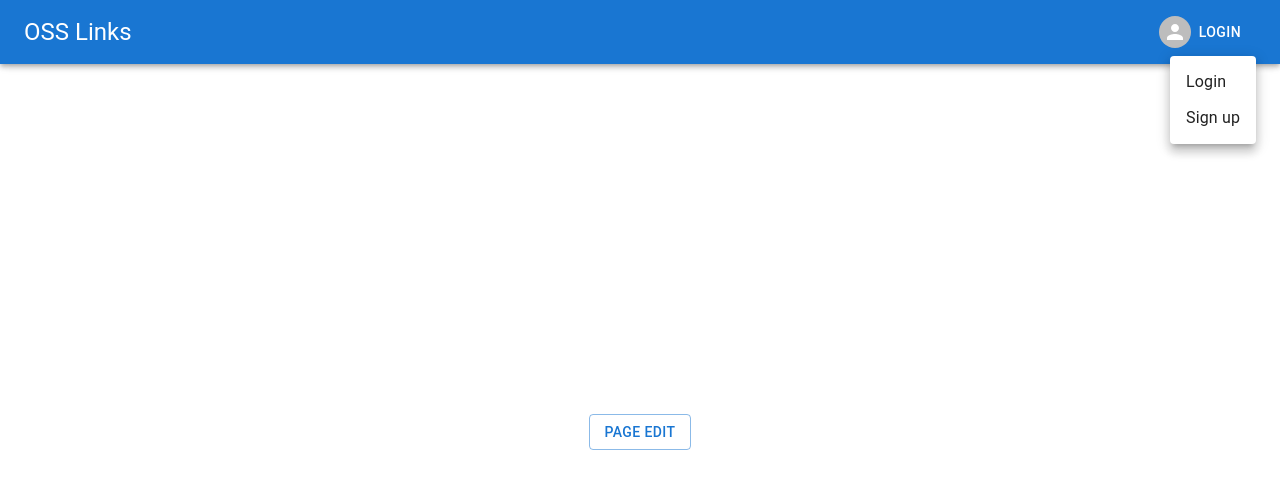
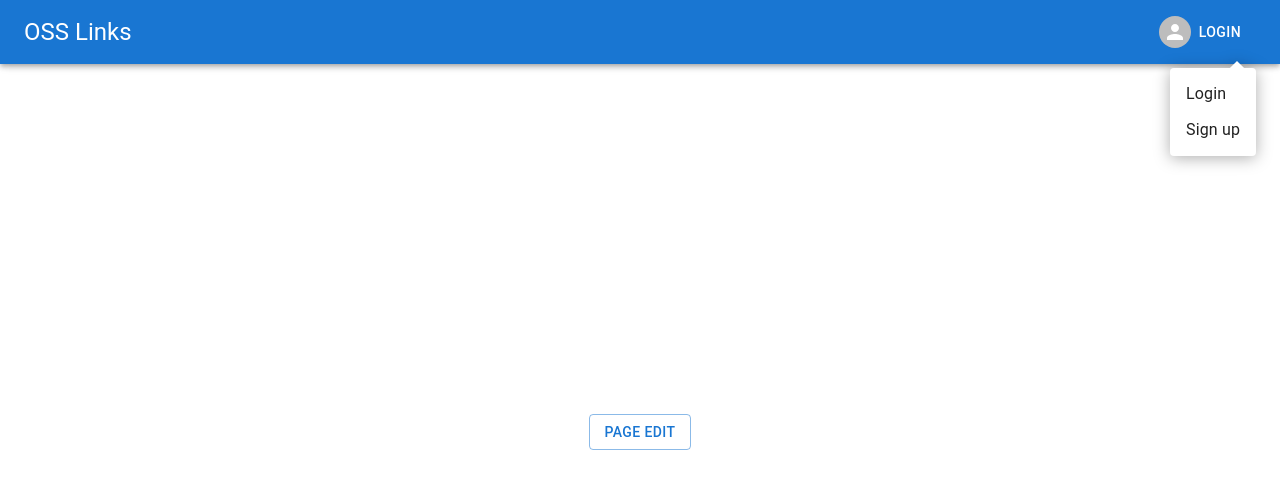
Before and after one commit to murilosr/oss-links, a Next.js app in the folder oss-links-nextjs/: page / in a window 1280 px wide. Both pictures are taken after a click on the button "LOGIN". Shown: the top 488 px of the page. Built offline with nearby package versions, Linux system fonts and the light colour scheme.

Commit message:
feat(nextjs): Optimizations using memos

```diff
--- a/oss-links-nextjs/src/components/AppBar/index.tsx
+++ b/oss-links-nextjs/src/components/AppBar/index.tsx
@@ -11,7 +11,7 @@ import Avatar from '@mui/material/Avatar'
 import Link from 'next/link'
 
 
-export default function AppBar() {
+const AppBar = () => {
 
     const [anchorElMenu, setAnchorElMenu] = React.useState<null | HTMLElement>(null);
     const isOpen = Boolean(anchorElMenu);
@@ -26,32 +26,54 @@ export default function AppBar() {
         <MUIAppBar position="fixed" color="primary">
             <Toolbar>
                 <Box className="flex w-full">
-                    <Link className='flex flex-col justify-center' href={"/"}>
+                    {React.useMemo(() => (<Link className='flex flex-col justify-center' href={"/"}>
                         <Typography variant="h5">
                             OSS Links
                         </Typography>
-                    </Link>
+                    </Link>), [])}
                     <Button
-                        startIcon={(<Avatar sx={{width: 32, height: 32}}/>)} className="ml-auto border-none py-2 flex"
+                        startIcon={(<Avatar sx={{ width: 32, height: 32 }} />)} className="ml-auto border-none py-2 flex"
                         variant="outlined" color="inherit"
                         onClick={openMenu}>
                         Login
                     </Button>
                     <Menu id="appbar-menu" anchorEl={anchorElMenu} open={isOpen} onClose={closeMenu}
-                        className="w-full"
-                        anchorOrigin={{
-                            vertical: "bottom",
-                            horizontal: "right",
+                        PaperProps={{
+                            elevation: 0,
+                            sx: {
+                                overflow: 'visible',
+                                filter: 'drop-shadow(0px 2px 8px rgba(0,0,0,0.32))',
+                                mt: 1.5,
+                                '& .MuiAvatar-root': {
+                                    width: 32,
+                                    height: 32,
+                                    ml: -0.5,
+                                    mr: 1,
+                                },
+                                '&:before': {
+                                    content: '""',
+                                    display: 'block',
+                                    position: 'absolute',
+                                    top: 0,
+                                    right: 14,
+                                    width: 10,
+                                    height: 10,
+                                    bgcolor: 'background.paper',
+                                    transform: 'translateY(-50%) rotate(45deg)',
+                                    zIndex: 0,
+                                },
+                            },
                         }}
-                        transformOrigin={{
-                            vertical: "top",
-                            horizontal: "right",
-                        }}>
+                        transformOrigin={{ horizontal: 'right', vertical: 'top' }}
+                        anchorOrigin={{ horizontal: 'right', vertical: 'bottom' }}
+                        >
                         <MenuItem>Login</MenuItem>
-                        <MenuItem>Sign up</MenuItem>
-                    </Menu>
-                </Box>
-            </Toolbar>
-        </MUIAppBar>
+                    <MenuItem>Sign up</MenuItem>
+                </Menu>
+            </Box>
+        </Toolbar>
+        </MUIAppBar >
     )
 }
+
+export default React.memo(AppBar);
--- a/oss-links-nextjs/src/components/EditBlock/EditBlockMenu.tsx
+++ b/oss-links-nextjs/src/components/EditBlock/EditBlockMenu.tsx
@@ -2,7 +2,13 @@ import React from 'react';
 import Menu from '@mui/material/Menu'
 import IconButton from '@mui/material/IconButton';
 import MoreVertIcon from '@mui/icons-material/MoreVert';
+import EditIcon from '@mui/icons-material/Edit';
+import DeleteIcon from '@mui/icons-material/Delete';
+import FileCopyIcon from '@mui/icons-material/FileCopy';
 import MenuItem from '@mui/material/MenuItem';
+import ListItemIcon from '@mui/material/ListItemIcon';
+import ListItemText from '@mui/material/ListItemText';
+import MenuList from '@mui/material/MenuList';
 
 export default function EditBlockMenu() {
 
@@ -38,11 +44,26 @@ export default function EditBlockMenu() {
                     'aria-labelledby': 'menu-open-button',
                 }}
             >
-                <MenuItem onClick={handleCloseMenu}>Edit properties</MenuItem>
-                <MenuItem onClick={handleCloseMenu}>Duplicate</MenuItem>
-                <MenuItem className="text-red-500" onClick={handleCloseMenu}>
-                    <span className='font-bold'>Delete</span>
-                </MenuItem>
+                <MenuList>
+                    <MenuItem onClick={handleCloseMenu}>
+                        <ListItemIcon>
+                            <EditIcon fontSize='small' />
+                        </ListItemIcon>
+                        <ListItemText>Edit properties</ListItemText>
+                    </MenuItem>
+                    <MenuItem onClick={handleCloseMenu}>
+                        <ListItemIcon>
+                            <FileCopyIcon fontSize='small' />
+                        </ListItemIcon>
+                        <ListItemText>Duplicate</ListItemText>
+                    </MenuItem>
+                    <MenuItem className="text-red-500 font-bold align-middle" onClick={handleCloseMenu}>
+                        <ListItemIcon>
+                            <DeleteIcon className="text-red-500" fontSize='small' />
+                        </ListItemIcon>
+                        <ListItemText>Delete</ListItemText>
+                    </MenuItem>
+                </MenuList>
             </Menu>
         </>
 
```
